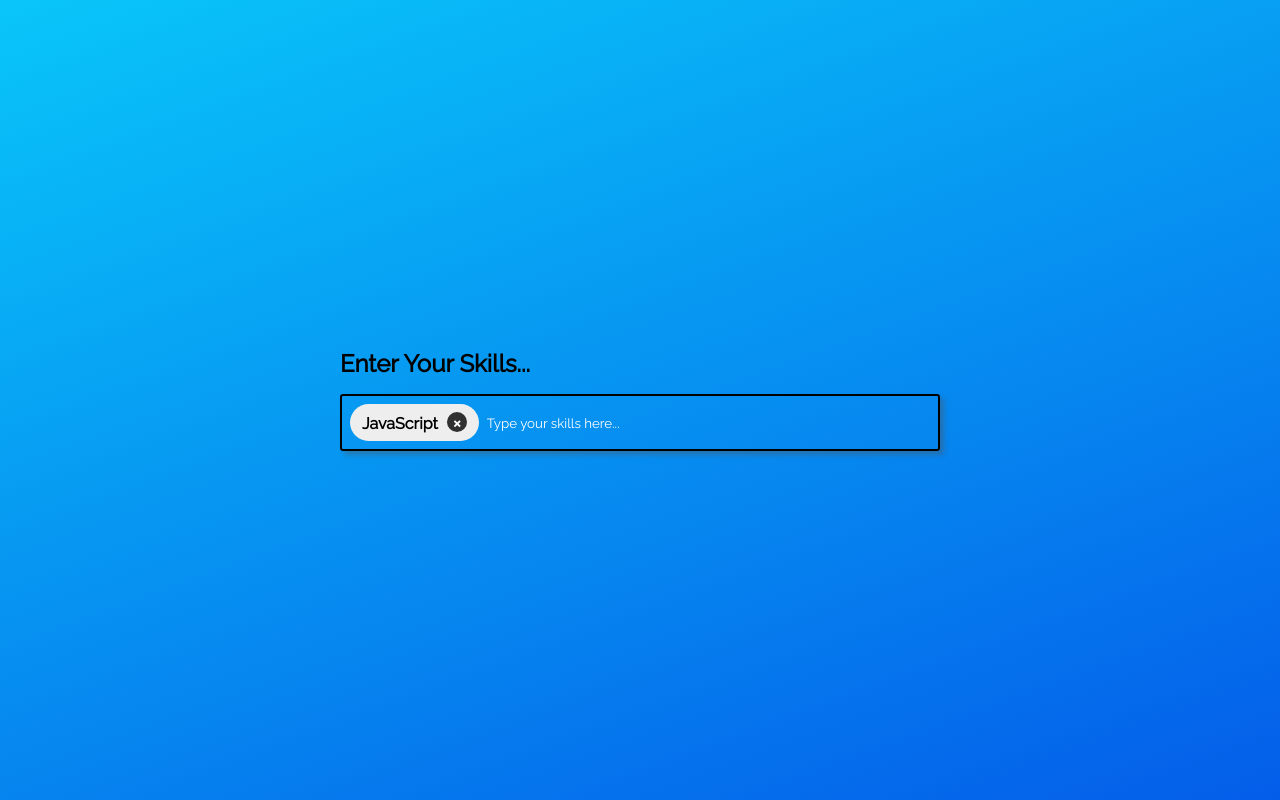
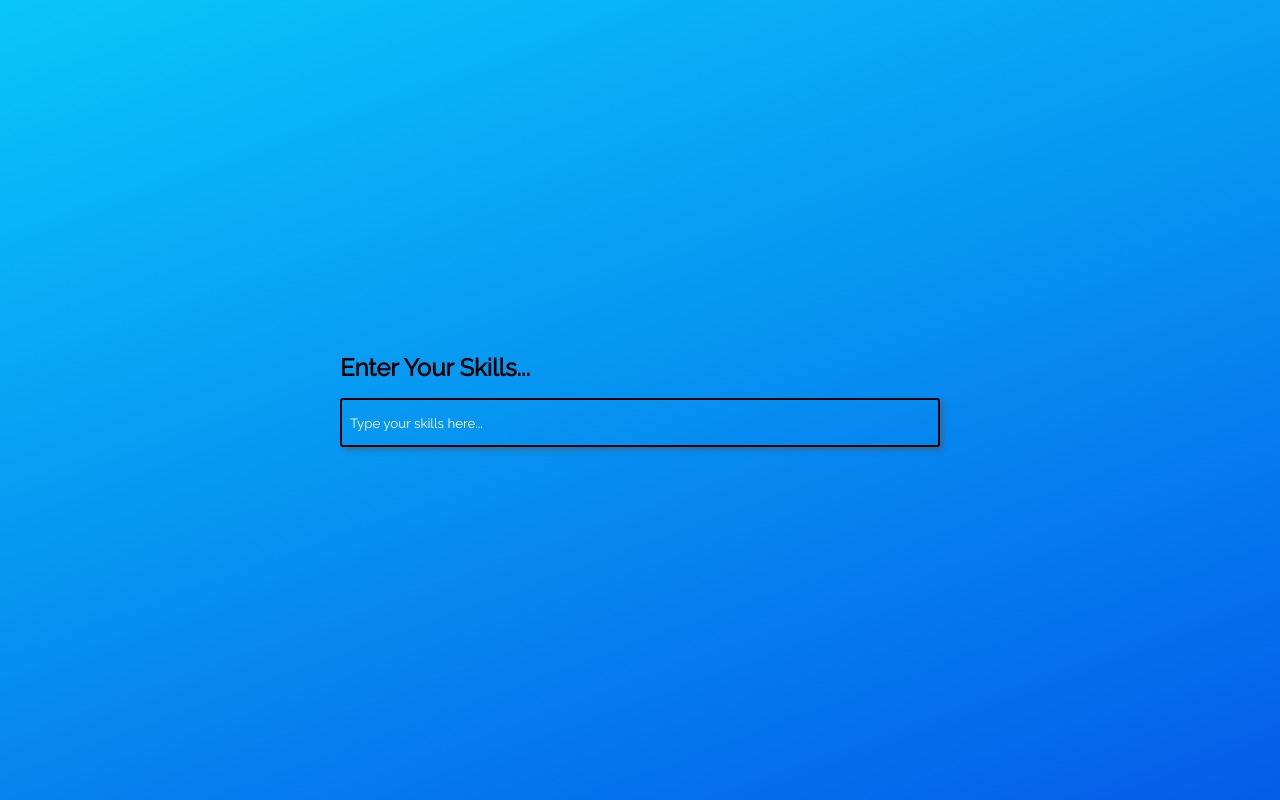
Before and after one commit to lkot/react-noa-ignite-assignment, a React (Create React App) app: page / in a window 1280 px wide. Built offline with nearby package versions, Linux system fonts and the light colour scheme.

Commit message:
Adding new tags to the state (on enter) implemented.

```diff
--- a/src/components/TagsInput.js
+++ b/src/components/TagsInput.js
@@ -1,15 +1,32 @@
-import React from 'react';
+import { useState } from 'react';
 import './TagsInput.css';
 
 const TagsInput = () => {
-    return (
+	const [tags, setTags] = useState([]);
+
+	const handleKeyDown = (e) => {
+		if (e.key !== 'Enter') {
+			return;
+		}
+		const value = e.target.value;
+		if (!value.trim()) return;
+		// Adding a new tag on enter.
+		setTags([...tags, value]);
+		// console.log(tags);
+		e.target.value = '';
+	};
+
+	return (
 		<>
 			<div className='tags-input-container'>
-                <div className='tag-item'>
-                    <span className="text">JavaScript</span>
-                    <span className="close">&times;</span>
-                </div>
-                <input
+				{tags.map((tag, index) => (
+					<div className='tag-item' key={index}>
+						<span className='text'>{tag}</span>
+						<span className='close'>&times;</span>
+					</div>
+				))}
+				<input
+					onKeyDown={handleKeyDown}
 					type='text'
 					className='tags-input'
 					placeholder='Type your skills here...'
```
